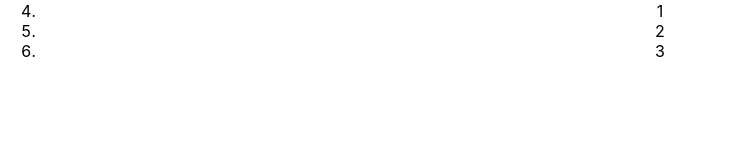
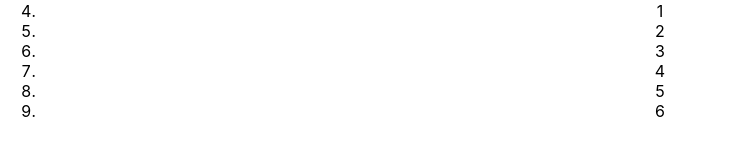
Before and after one commit to shchoon/practice-git, a React (Create React App) app: page / in a window 1280 px wide. Shown: the part 250-406 px from the top of the page, without its empty margins (0-741 px from the left). Built offline with nearby package versions, Linux system fonts and the light colour scheme.

Commit message:
add 4, 5, 6

```diff
--- a/src/Component1.js
+++ b/src/Component1.js
@@ -10,6 +10,9 @@ function Component1(props) {
                 <li>1</li>
                 <li>2</li>
                 <li>3</li>
+                <li>4</li>
+                <li>5</li>
+                <li>6</li>
             </ol>
         </div>
     )
```
